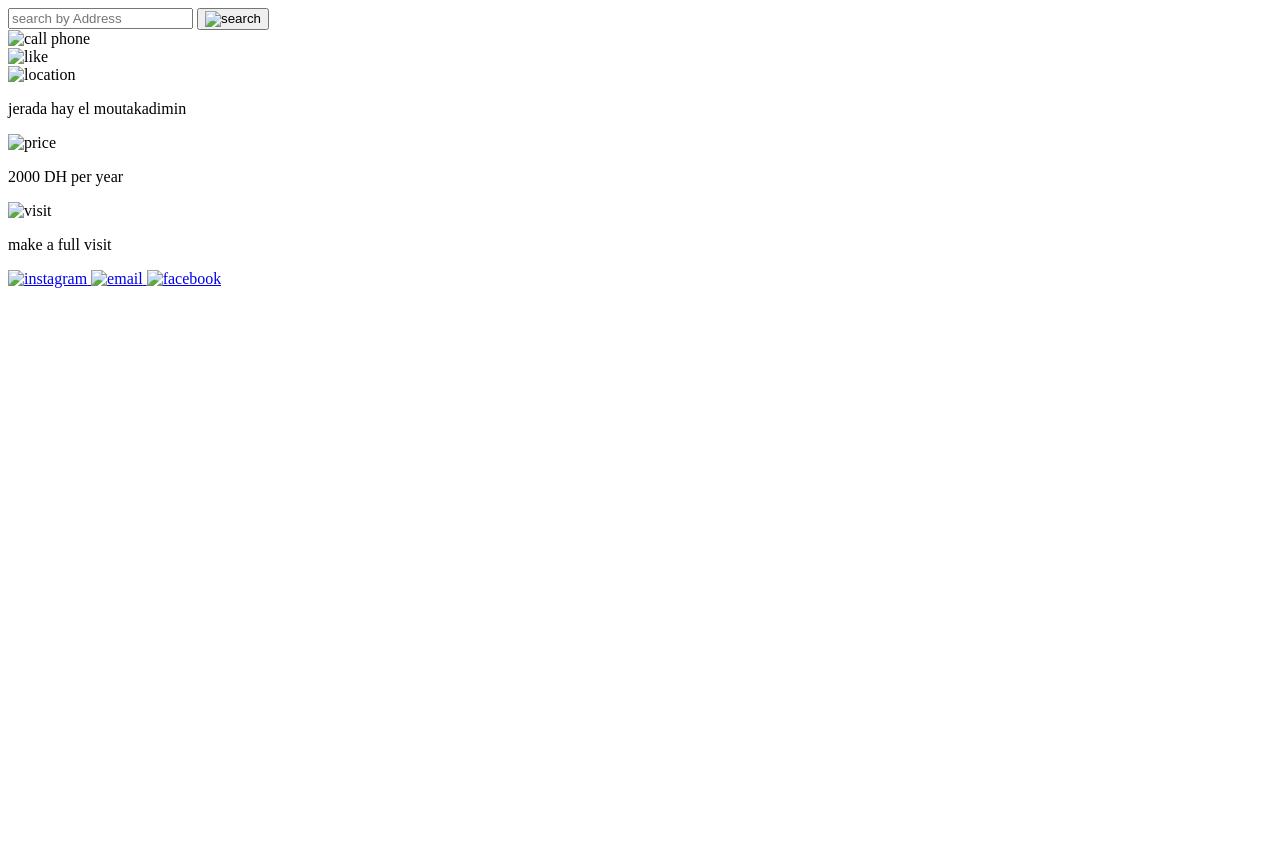
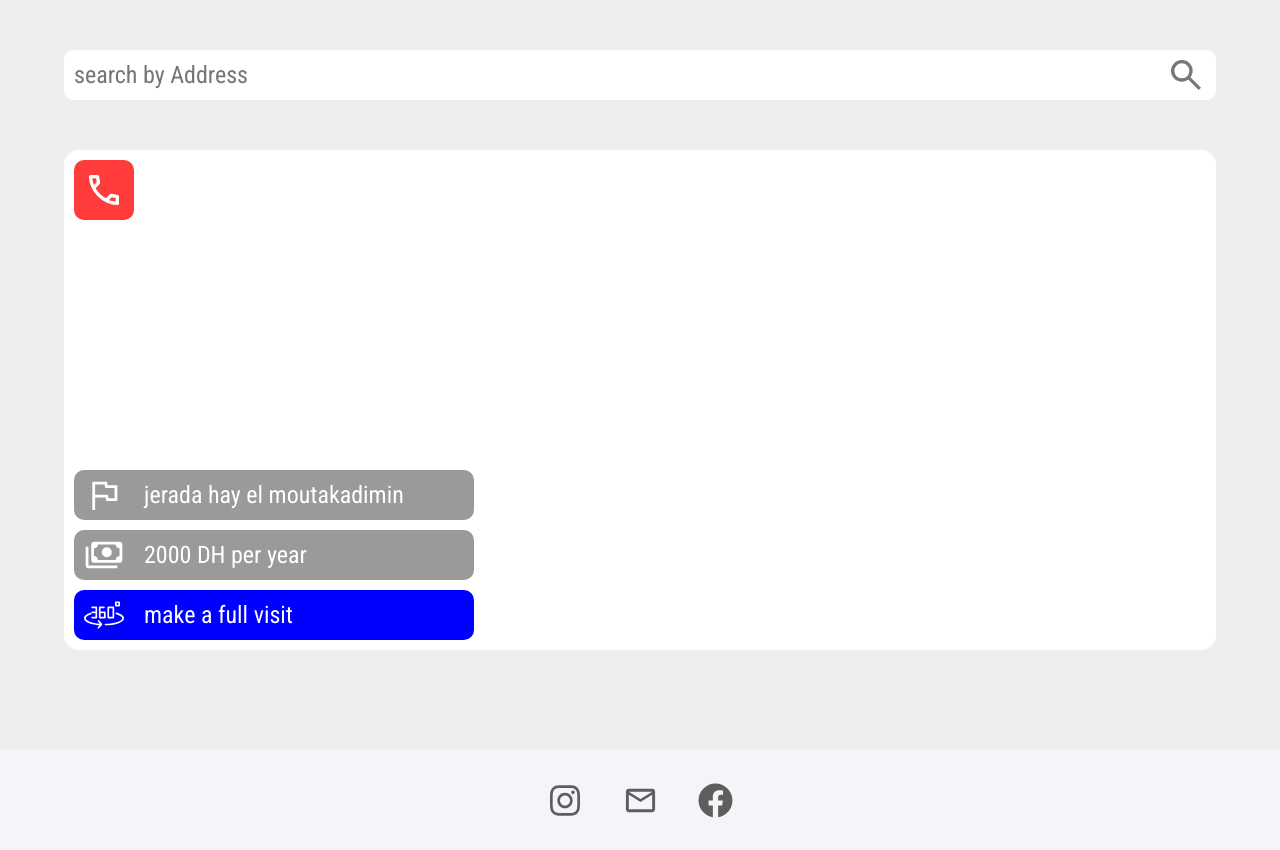
Before and after one commit to mostafaHaydar/360-Degree-Image-Viewer-main, a plain HTML site: page index.html in a window 1280 px wide. Before the commit the page ends 800 px from the top, so only its background shows below. Drawn offline with nearby package versions, Linux system fonts and the light colour scheme; the site is published under a folder, as on GitHub Pages, so addresses that start at the root find nothing; a web font is replaced by a local one.

Commit message:
changes links

```diff
--- a/inded.html
+++ b/index.html
@@ -3,8 +3,8 @@
   <head>
     <meta charset="UTF-8" />
     <meta name="viewport" content="width=device-width, initial-scale=1.0" />
-    <link rel="stylesheet" href="/global.css" />
-    <link rel="stylesheet" href="/style.css" />
+    <link rel="stylesheet" href="./global.css" />
+    <link rel="stylesheet" href="./style.css" />
     <link rel="preconnect" href="https://fonts.googleapis.com" />
     <link rel="preconnect" href="https://fonts.gstatic.com" crossorigin />
     <link
@@ -26,29 +26,29 @@
       <form action="">
         <input type="text" placeholder="search by Address" />
         <button>
-          <img src="/images/graphics/search.svg" alt="search" />
+          <img src="./images/graphics/search.svg" alt="search" />
         </button>
       </form>
     </div>
 
     <div class="view-container">
       <img
-        src="/images/graphics/phone.svg"
+        src="./images/graphics/phone.svg"
         alt="call phone"
         class="make-call"
       />
       <div class="viewer id-1" id="viewer"></div>
-      <img src="/images/graphics/heart.svg" alt="like" class="like-icon" />
+      <img src="./images/graphics/heart.svg" alt="like" class="like-icon" />
       <div class="property-inof-address">
-        <img src="/images/graphics/flag.svg" alt="location" />
+        <img src="./images/graphics/flag.svg" alt="location" />
         <p>jerada hay el moutakadimin</p>
       </div>
       <div class="property-inof-price">
-        <img src="/images/graphics/payments.svg" alt="price" />
+        <img src="./images/graphics/payments.svg" alt="price" />
         <p>2000 DH per year</p>
       </div>
       <div class="full-visit">
-        <img src="/images/graphics/360.svg" alt="visit" />
+        <img src="./images/graphics/360.svg" alt="visit" />
         <p>make a full visit</p>
       </div>
     </div>
@@ -60,21 +60,21 @@
           target="_blank"
           class="contactIconContainer"
         >
-          <img src="/images/graphics/instagram.svg" alt="instagram" />
+          <img src="./images/graphics/instagram.svg" alt="instagram" />
         </a>
         <a
           href="mailto:ajircom@ajircom.com"
           target="_blank"
           class="contactIconContainer"
         >
-          <img src="/images/graphics/email.svg" alt="email" />
+          <img src="./images/graphics/email.svg" alt="email" />
         </a>
         <a
           href="https://web.facebook.com/Ajircomcom"
           target="_blank"
           class="contactIconContainer"
         >
-          <img src="/images/graphics/facebook.svg" alt="facebook" />
+          <img src="./images/graphics/facebook.svg" alt="facebook" />
         </a>
       </div>
     </footer>
```
Also changed, not shown: description.html (+1 -1 lines).
